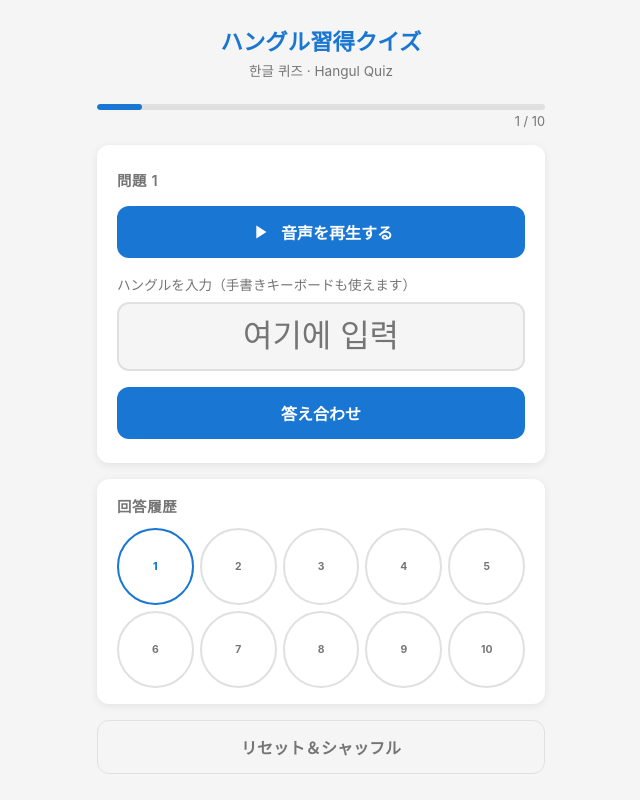
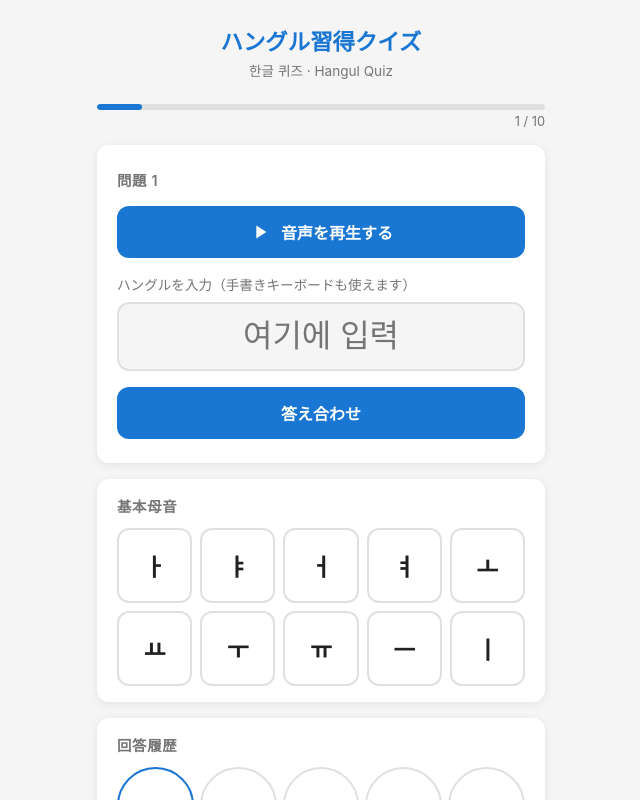
Before and after one commit to open-hearted/Acqire-all-hangul, a Next.js app: page / in a window 1280 px wide. Both pictures are taken after a click on the button "スタート". Shown: the top 800 px of the page, without its empty margins (319-959 px from the left). Built offline with nearby package versions, Linux system fonts and the light colour scheme.

Commit message:
基本母音セクションを追加し、音声再生機能を実装

```diff
--- a/src/app/globals.css
+++ b/src/app/globals.css
@@ -379,3 +379,54 @@ body {
   color: var(--color-muted);
   line-height: 1.6;
 }
+
+/* Basic Vowels Section */
+.vowels-section {
+  background: var(--color-surface);
+  border-radius: var(--radius);
+  box-shadow: var(--shadow);
+  padding: 16px 20px;
+}
+
+.vowels-section h2 {
+  font-size: 0.9rem;
+  font-weight: 600;
+  color: var(--color-muted);
+  margin-bottom: 12px;
+  text-transform: uppercase;
+  letter-spacing: 0.05em;
+}
+
+.vowels-grid {
+  display: grid;
+  grid-template-columns: repeat(5, 1fr);
+  gap: 8px;
+}
+
+.vowel-btn {
+  aspect-ratio: 1;
+  border: 2px solid var(--color-border);
+  border-radius: var(--radius);
+  background: var(--color-surface);
+  color: var(--color-text);
+  font-size: 1.5rem;
+  font-weight: 600;
+  cursor: pointer;
+  transition: all 0.2s ease;
+  -webkit-tap-highlight-color: transparent;
+  display: flex;
+  align-items: center;
+  justify-content: center;
+}
+
+.vowel-btn:hover {
+  border-color: var(--color-primary);
+  background: #e3f2fd;
+}
+
+.vowel-btn:active {
+  transform: scale(0.95);
+  background: var(--color-primary);
+  color: #fff;
+  border-color: var(--color-primary);
+}
--- a/src/app/page.tsx
+++ b/src/app/page.tsx
@@ -27,6 +27,9 @@ interface Progress {
 const LESSONS: Lesson[] = lessonsData as Lesson[];
 const TOTAL = LESSONS.length;
 const STORAGE_KEY = "hangul-quiz-progress";
+
+// 基本母音（最初の10個）
+const BASIC_VOWELS = LESSONS.slice(0, 10);
 
 // Fisher-Yates shuffle
 function shuffleIndices(): number[] {
@@ -148,6 +151,14 @@ export default function QuizPage() {
     }
     audioRef.current.play().catch(() => {
       // Audio playback failed (e.g. browser autoplay policy); the user tapped the button so this is usually fine
+    });
+  }
+
+  function playVowelAudio(audioFile: string) {
+    const src = `/audio/${audioFile}`;
+    const audio = new Audio(src);
+    audio.play().catch(() => {
+      // Audio playback failed
     });
   }
 
@@ -344,6 +355,23 @@ export default function QuizPage() {
         </div>
       </div>
 
+      {/* Basic Vowels */}
+      <div className="vowels-section">
+        <h2>基本母音</h2>
+        <div className="vowels-grid">
+          {BASIC_VOWELS.map((vowel) => (
+            <button
+              key={vowel.id}
+              className="vowel-btn"
+              onClick={() => playVowelAudio(vowel.audioFile)}
+              title={vowel.hint}
+            >
+              {vowel.answer}
+            </button>
+          ))}
+        </div>
+      </div>
+
       {/* Score history */}
       <div className="score-section">
         <h2>回答履歴</h2>
```
